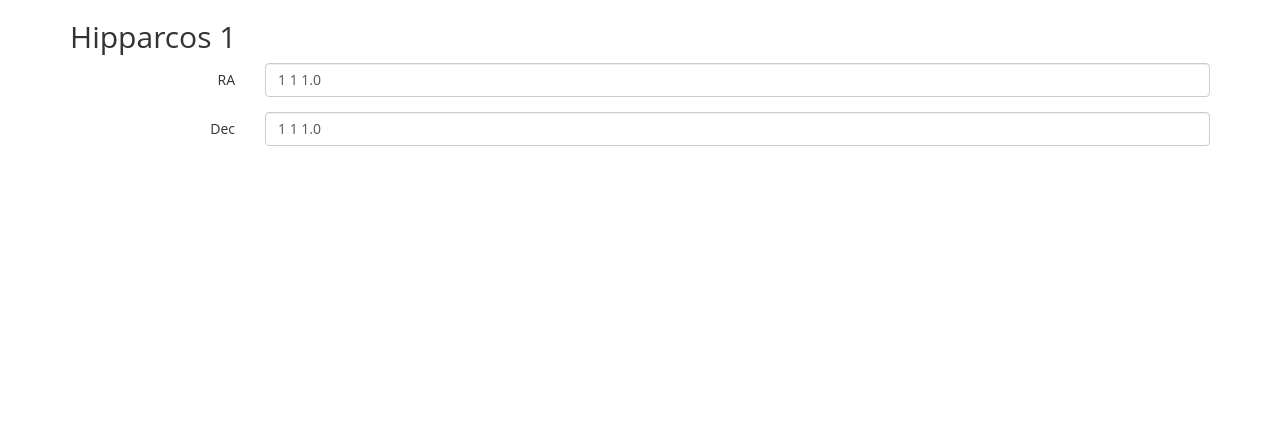
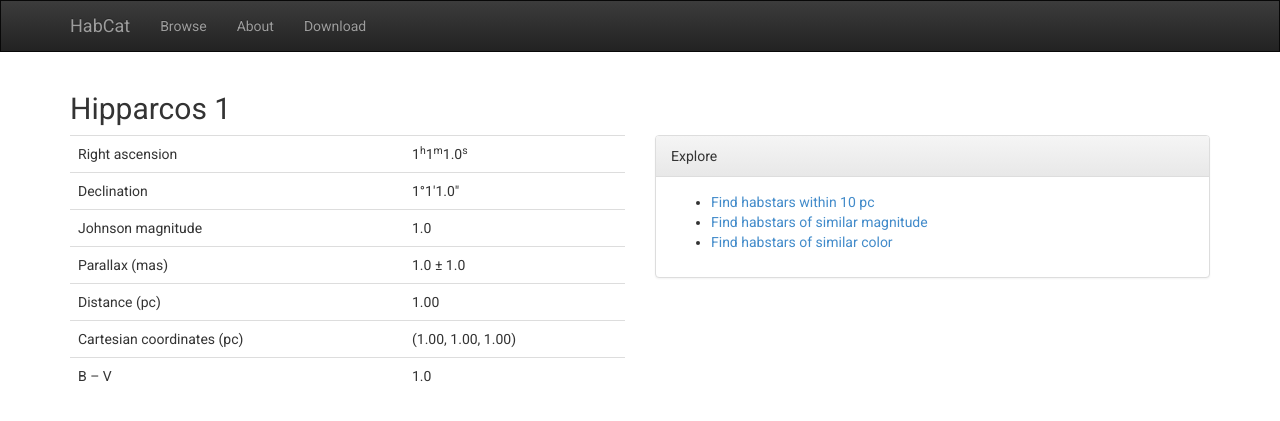
Before and after one commit to clementi/habcat, a Flask app: page /habstar/1 in a window 1280 px wide. Shown: the top 421 px of the page. Run offline with Flask 2, Linux system fonts and the light colour scheme; tables that the repository leaves empty hold one stand-in row (values such as "Sample post"); some libraries are stand-ins or nearby versions.

Commit message:
Add navbar; spiff up detail page

```diff
--- a/config.py
+++ b/config.py
@@ -1,5 +1,6 @@
 class Config(object):
     DEBUG = False
+    SQLALCHEMY_DATABASE_URI = 'sqlite:///./data/habcat.sqlite'
 
 
 class DevelopmentConfig(Config):
--- a/main.py
+++ b/main.py
@@ -1,8 +1,5 @@
-from flask import Flask, abort, render_template
-from sqlalchemy import create_engine
-from sqlalchemy.orm import sessionmaker
-
-from models import Habstar
+from flask import Flask, abort, render_template, request
+from flask.ext.sqlalchemy import SQLAlchemy
 
 import os
 import logging
@@ -15,26 +12,55 @@ if app.debug:
 else:
     app.logger.setLevel(logging.WARN)
 
-engine = create_engine('sqlite:///./data/habcat.sqlite')
-Session = sessionmaker(bind=engine)
+db = SQLAlchemy(app)
+
+
+class Habstar(db.Model):
+    __tablename__ = 'habstar'
+
+    hipparchos_num = db.Column(db.Integer, primary_key=True)
+    ra_hours = db.Column(db.Integer)
+    ra_minutes = db.Column(db.Integer)
+    ra_seconds = db.Column(db.Float)
+    dec_degrees = db.Column(db.Integer)
+    dec_minutes = db.Column(db.Integer)
+    dec_seconds = db.Column(db.Float)
+    johnson_mag = db.Column(db.Float)
+    parallax_mas = db.Column(db.Float)
+    sigma_parallax_mas = db.Column(db.Float)
+    b_minus_v = db.Column(db.Float)
+    dist_pc = db.Column(db.Float)
+    x_pc = db.Column(db.Float)
+    y_pc = db.Column(db.Float)
+    z_pc = db.Column(db.Float)
 
 
 @app.route('/')
 def home():
-    session = Session()
-    habstars = session.query(Habstar).limit(25)
+    habstars = Habstar.query.limit(25).all()
 
     return render_template('index.html', habstars=habstars)
 
 
 @app.route('/habstar/<id>')
 def detail(id):
-    session = Session()
-    habstar = session.query(Habstar).get(id)
+    habstar = Habstar.query.get(id)
     if habstar:
         return render_template('detail.html', habstar=habstar)
     else:
         abort(404)
+
+
+@app.route('/find')
+def find():
+    center_hipparchos_num = request.args.get('c')
+    dist_pc = request.args.get('d')
+
+    center_habstar = Habstar.query.get(center_hipparchos_num)
+
+    habstars = Habstar.query.all()
+
+    return render_template('find.html', dist_pc=dist_pc, center_hipparchos_num=center_hipparchos_num, habstars=habstars)
 
 
 @app.errorhandler(404)
--- a/requirements.txt
+++ b/requirements.txt
@@ -1,11 +1,14 @@
-sqlalchemy
 Flask==0.10.1
+Flask-SQLAlchemy==2.0
 Jinja2==2.7.3
 MarkupSafe==0.23
 Pygments==1.6
+SQLAlchemy==0.9.8
 Werkzeug==0.9.6
+argparse==1.2.1
 colorama==0.3.1
 httpie==0.8.0
 itsdangerous==0.24
 requests==2.3.0
 virtualenv==1.11.6
+wsgiref==0.1.2
--- a/static/css/main.css
+++ b/static/css/main.css
@@ -1,3 +1,13 @@
+@import url(http://fonts.googleapis.com/css?family=Roboto:400,700,700italic,400italic);
+
 body {
-    font-family: 'Open Sans', sans-serif;
+    font-family: 'Roboto', sans-serif;
 }
+
+.habstar th {
+    font-weight: normal;
+}
+
+.navbar {
+    border-radius: 0;
+}
--- /dev/null
+++ b/static/js/app.js
@@ -0,0 +1,3 @@
+$(function () {
+    $("#habstars").DataTable();
+})();
--- a/templates/detail.html
+++ b/templates/detail.html
@@ -1,19 +1,58 @@
 {% extends 'layout.html' %}
+{% set active_page = '' %}
 {% block title %}Hipparcos {{ habstar.hipparchos_num }}{% endblock %}
 {% block content %}
     <div class="container">
-        <h2>Hipparcos {{ habstar.hipparchos_num }}</h2>
-        <div class="form-horizontal">
-            <div class="form-group">
-                <span class="control-label col-sm-2">RA</span>
-                <div class="col-sm-10">
-                    <span class="form-control">{{ habstar.ra_hours }} {{ habstar.ra_minutes }} {{ habstar.ra_seconds }}</span>
-                </div>
+        <div class="row">
+            <div class="col-sm-12">
+                <h2>Hipparcos {{ habstar.hipparchos_num }}</h2>
             </div>
-            <div class="form-group">
-                <span class="control-label col-sm-2">Dec</span>
-                <div class="col-sm-10">
-                    <span class="form-control">{{ habstar.dec_degrees }} {{ habstar.dec_minutes }} {{ habstar.dec_seconds }}</span>
+        </div>
+        <div class="row">
+            <div class="col-sm-6">
+                <table class="table habstar">
+                    <tbody>
+                        <tr>
+                            <th>Right ascension</th>
+                            <td>{{ habstar.ra_hours }}<sup>h</sup>{{ habstar.ra_minutes }}<sup>m</sup>{{ habstar.ra_seconds }}<sup>s</sup></td>
+                        </tr>
+                        <tr>
+                            <th>Declination</th>
+                            <td>{{ habstar.dec_degrees }}&deg;{{ habstar.dec_minutes }}'{{ habstar.dec_seconds }}"</td>
+                        </tr>
+                        <tr>
+                            <th>Johnson magnitude</th>
+                            <td>{{ habstar.johnson_mag }}</td>
+                        </tr>
+                        <tr>
+                            <th>Parallax (mas)</th>
+                            <td>{{ habstar.parallax_mas }} &plusmn; {{ habstar.sigma_parallax_mas }}</td>
+                        </tr>
+                        <tr>
+                            <th>Distance (pc)</th>
+                            <td>{{ "%.2f" | format(habstar.dist_pc) }}</td>
+                        </tr>
+                        <tr>
+                            <th>Cartesian coordinates (pc)</th>
+                            <td>({{ "%.2f" | format(habstar.x_pc) }}, {{ "%.2f" | format(habstar.y_pc) }}, {{ "%.2f" | format(habstar.z_pc) }})</td>
+                        </tr>
+                        <tr>
+                            <th>B &ndash; V</th>
+                            <td>{{ habstar.b_minus_v }}</td>
+                        </tr>
+                    </tbody>
+                </table>
+            </div>
+            <div class="col-sm-6">
+                <div class="panel panel-default">
+                    <div class="panel-heading">Explore</div>
+                    <div class="panel-body">
+                        <ul>
+                            <li><a href="{{ url_for('find', c=habstar.hipparchos_num, d=10) }}">Find habstars within 10 pc</a></li>
+                            <li><a href="{{ url_for('find', c=habstar.hipparchos_num, d=10) }}">Find habstars of similar magnitude</a></li>
+                            <li><a href="{{ url_for('find', c=habstar.hipparchos_num, d=10) }}">Find habstars of similar color</a></li>
+                        </ul>
+                    </div>
                 </div>
             </div>
         </div>
--- a/templates/index.html
+++ b/templates/index.html
@@ -1,4 +1,5 @@
 {% extends 'layout.html' %}
+{% set active_page = 'home' %}
 {% block title %}Welcome{% endblock %}
 {% block content %}
     <div class="container">
--- a/templates/layout.html
+++ b/templates/layout.html
@@ -1,13 +1,48 @@
+{% set nav_bar = [
+    (url_for('home'), 'home', 'Browse'),
+    ('#', 'about', 'About'),
+    ('#', 'download', 'Download')
+] -%}
+{% set active_page = active_page | default('home') %}
+
 <!DOCTYPE html>
 <html>
 <head lang="en">
     <meta charset="UTF-8">
     <title>{% block title %}{% endblock %} - HabCat</title>
     <link rel="stylesheet" href="{{ url_for('static', filename='css/bootstrap.min.css') }}"/>
-{#    <link rel="stylesheet" href="{{ url_for('static', filename='css/bootstrap-theme.min.css') }}"/>#}
+    <link rel="stylesheet" href="{{ url_for('static', filename='css/bootstrap-theme.min.css') }}"/>
+    <link rel="stylesheet" href="//cdn.datatables.net/1.10.4/css/jquery.dataTables.min.css">
     <link rel="stylesheet" href="{{ url_for('static', filename='css/main.css') }}"/>
+    <script type="text/javascript" src="//ajax.googleapis.com/ajax/libs/jquery/2.1.1/jquery.min.js"></script>
+    <script type="text/javascript" src="{{ url_for('static', filename='js/bootstrap.min.js') }}"></script>
+    <script type="text/javascript" src="{{ url_for('static', filename='js/app.js') }}"></script>
 </head>
 <body>
+    <nav class="navbar navbar-inverse">
+        <div class="container">
+            <div class="navbar-header">
+                <button type="button" class="navbar-toggle collapsed" data-toggle="collapse" data-target="#navbar">
+                    <span class="sr-only">Toggle navigation</span>
+                    <span class="icon-bar"></span>
+                    <span class="icon-bar"></span>
+                    <span class="icon-bar"></span>
+                </button>
+                <a class="navbar-brand" href="{{ url_for('home') }}">HabCat</a>
+            </div>
+
+            <div class="collapse navbar-collapse" id="navbar">
+                <ul class="nav navbar-nav">
+                    {% for url, id, caption in nav_bar %}
+                        <li{% if id == active_page %} class="active"{% endif %}>
+                            <a href="{{ url | e }}">{{ caption | e }}</a>
+                        </li>
+                    {% endfor %}
+                </ul>
+            </div>
+        </div>
+    </nav>
+
     {% block content %}{% endblock %}
 </body>
 </html>
```
Also changed, not shown: models.py (deleted, +0 -24 lines), templates/find.html (added, +37 -0 lines).
